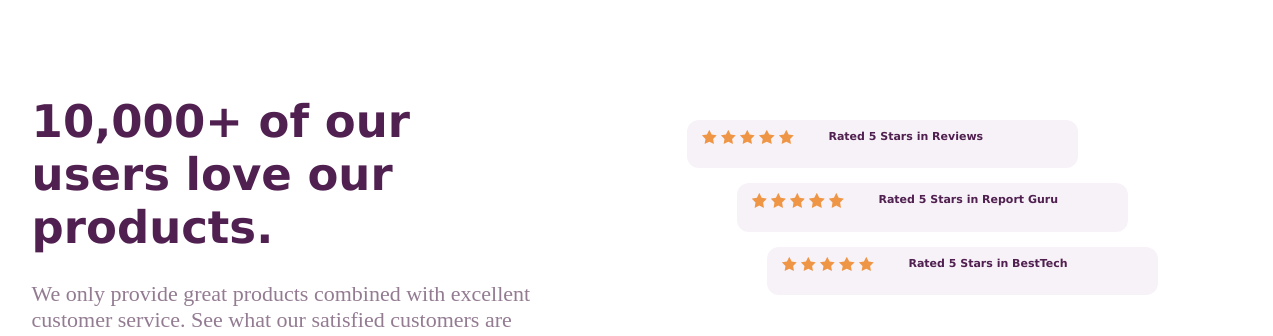
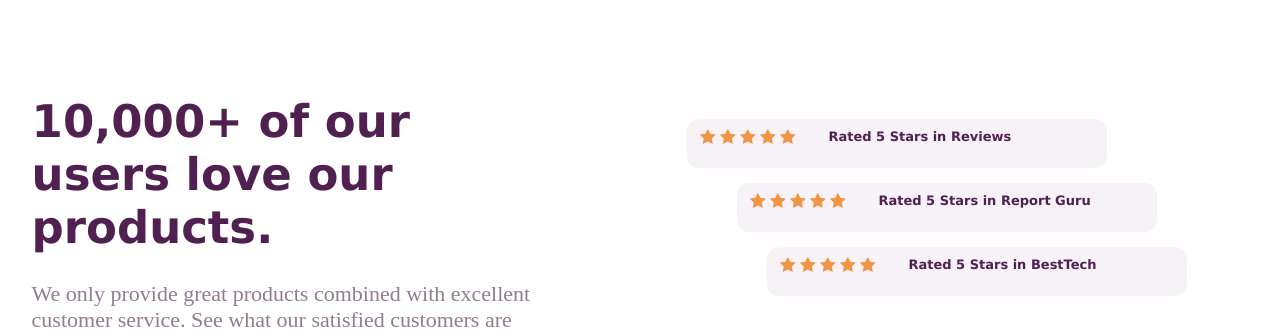
Before and after one commit to Cristiano-Miguel-DCodeMaster/social-proof-section-master, a plain HTML site: page index.html in a window 1536 px wide. Shown: the top 336 px of the page, without its empty margins (122-1395 px from the left). Drawn offline with Linux system fonts and the light colour scheme.

Commit message:
great review

```diff
--- a/css/style.css
+++ b/css/style.css
@@ -372,10 +372,10 @@ color: var(--White);
     }
 
     .right .starM .stars img{
-        width: 15%;
+        width: 16%;
     }
     .right .starM p{
-    font-size: 11px;
+    font-size: 13px;
     font-weight: 900;
     }
 
```
